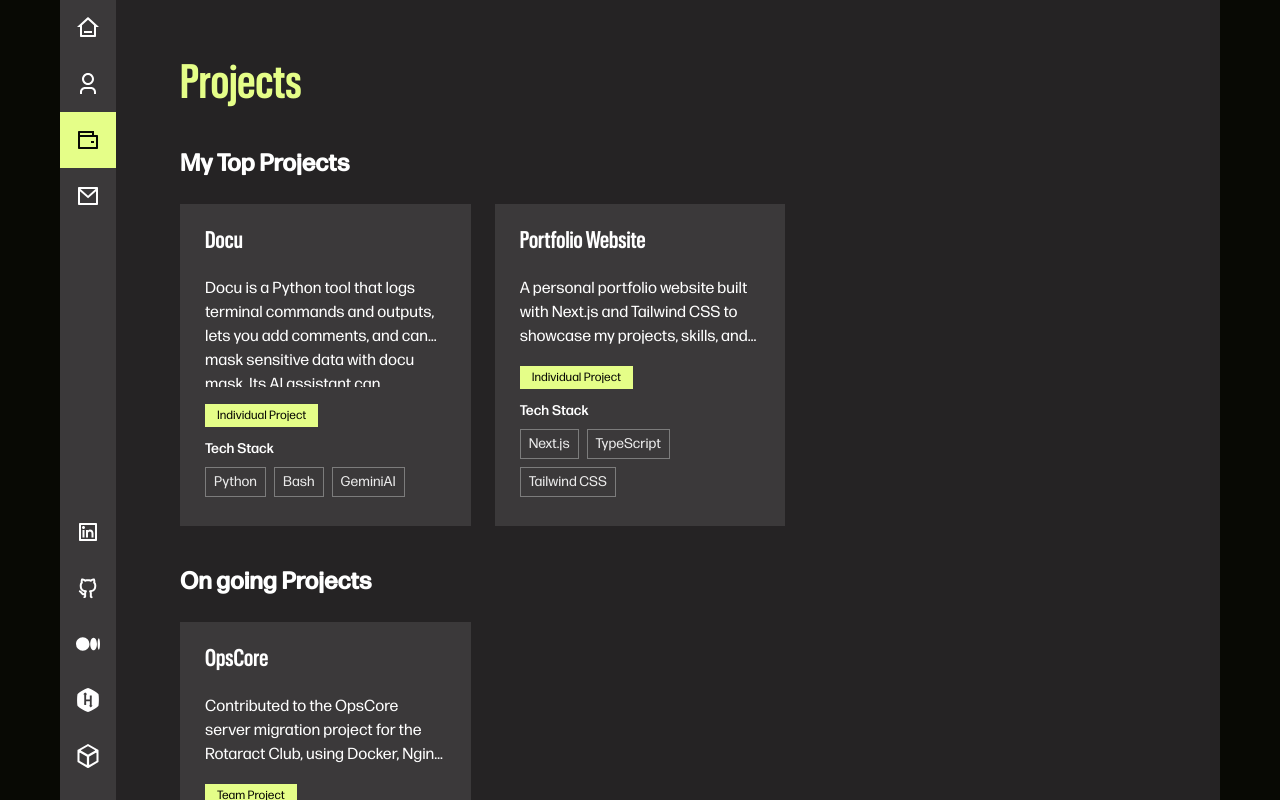
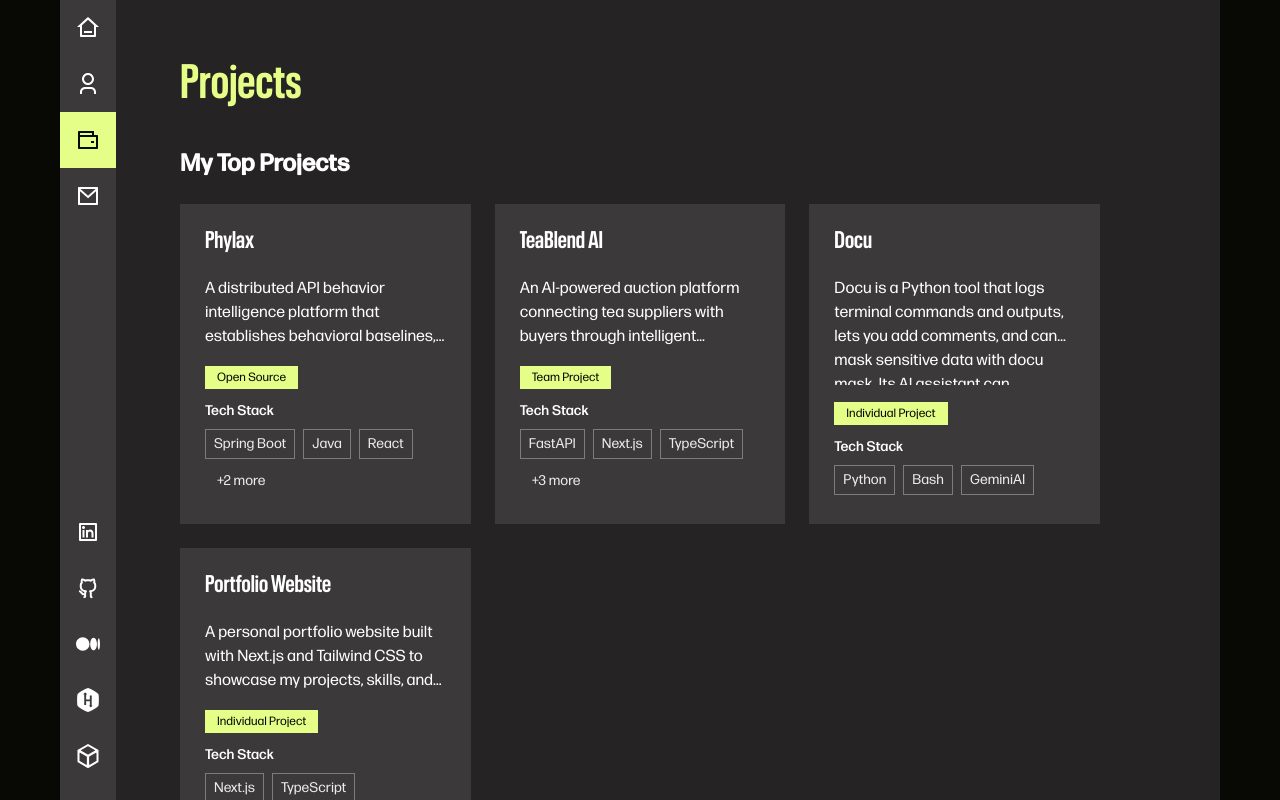
Before and after one commit to nehanz/portfolio-v1, a Next.js app: page /projects in a window 1280 px wide. Built offline with nearby package versions, Linux system fonts and the light colour scheme.

Commit message:
Update education details, correct year in introduction, and modify project data

```diff
--- a/app/about/page.tsx
+++ b/app/about/page.tsx
@@ -139,9 +139,8 @@ const EDUCATION_DETAILS: EducationItem[] = [
     duration: "2024 - Present",
     details: (
       <div>
-        I have a CGPA of 4.00/4.00. I&#39;m involved in Badminton and IEEE, and I
-        received Dean&#39;s List recognition for my performance in both L1S1 and
-        L2S1.
+        I have a CGPA of 3.99 /4.00. I&#39;m involved in Badminton and IEEE, and I
+        received Dean&#39;s List recognition for my performance in all semesters so far.
       </div>
     ),
   },
@@ -567,7 +566,7 @@ const IntroductionDesktop: React.FC = () => {
         viewport={{ once: true }}
         variants={fadeInVariant}
       >
-        Hi, I&#39;m Nehan Wijayagunarathna — a second-year Information Technology
+        Hi, I&#39;m Nehan Wijayagunarathna — a third year Information Technology
         student at the University of Moratuwa. I&#39;m passionate about
         understanding how systems work behind the scenes and building reliable,
         scalable applications. My experience spans full-stack development and
--- a/app/contact/page.tsx
+++ b/app/contact/page.tsx
@@ -153,7 +153,7 @@ export default function Contact() {
   const socialLinks = [
     {
       icon: <MdEmail className="text-xl text-(--color-accent)" />,
-      href: "mailto:nehannimsara003@gmail.com",
+      href: "mailto:nehan.wgy@gmail.com",
       label: "Email",
     },
     {
--- a/app/projects/page.tsx
+++ b/app/projects/page.tsx
@@ -30,7 +30,6 @@ import Image from "next/image";
 
 import project1 from "@/public/images/project1.png";
 import project2 from "@/public/images/project2.png";
-import project3 from "@/public/images/project3.png";
 import project4 from "@/public/images/project4.png";
 import project5 from "@/public/images/project5.png";
 import project6 from "@/public/images/project6.png";
@@ -56,9 +55,33 @@ interface ProjectCardProps {
 
 const PROJECT_DATA: ProjectData[] = [
   {
+    title: "Phylax",
+    description:
+      "A distributed API behavior intelligence platform that establishes behavioral baselines, detects anomalous API usage in real time, explains security risks, and provides operational analytics through an event-driven microservices architecture.",
+    techStack: ["Spring Boot", "Java", "React", "TypeScript", "Docker"],
+    gitLink: "https://github.com/nehanz/phylax",
+    category: "My Top Projects",
+    label: "Open Source",
+    duration: "2026 Aug - Present",
+    contribution: "Microservices Architecture, Anomaly Detection Engine, Backend & Frontend Development",
+  },
+  {
+    title: "TeaBlend AI",
+    description:
+      "An AI-powered auction platform connecting tea suppliers with buyers through intelligent matching, real-time auctions, quality verification, predictive analytics, and secure escrow transactions to drive sustainable resource trading.",
+    techStack: ["FastAPI", "Next.js", "TypeScript", "Azure", "SQLAlchemy", "Postman"],
+    gitLink: "https://github.com/nehanz/teablendai-project",
+    siteLink: "http://teablendai-project.vercel.app/",
+    category: "My Top Projects",
+    label: "Team Project",
+    duration: "2025 Sep - 2026 Aug",
+    client: "Inivos Technology (Pvt) Ltd.",
+    contribution: "Full Stack Development, AI Integration, Azure Deployment",
+  },
+  {
     title: "Docu",
     description:
-      "Docu is a Python tool that logs terminal commands and outputs, lets you add comments, and can mask sensitive data with docu mask. Its AI assistant can summarize sessions, explain commands, and help debug, while saving everything in organized, custom directories for easy access",
+      "Docu is a Python tool that logs terminal commands and outputs, lets you add comments, and can mask sensitive data with docu mask. Its AI assistant can summarize sessions, explain commands, and help debug, while saving everything in organized, custom directories for easy access.",
     techStack: ["Python", "Bash", "GeminiAI"],
     gitLink: "https://github.com/nehanz/Docu",
     siteLink:
@@ -92,6 +115,17 @@ const PROJECT_DATA: ProjectData[] = [
     client: "Rotaract Club of University of Moratuwa",
   },
   {
+    title: "LinkR (Revamp)",
+    description:
+      "Revamped the central membership management system with automated member tracking, admin analytics dashboards, fine-grained role-based access control (RBAC), and integrated project management features.",
+    techStack: ["Next.js", "Express.js", "TypeScript", "Prisma", "Supabase", "PostgreSQL"],
+    category: "On going Projects",
+    duration: "2025 Nov - 2026 Jul",
+    label: "Team Project",
+    contribution: "Full Stack Development, Database Design, API Architecture",
+    client: "Rotaract Club of University of Moratuwa",
+  },
+  {
     title: "Are You Ready 2026",
     description:
       "Contributed to the upgrade and improvement of the Are You Ready website by the University of Moratuwa. Assisted in enhancing site functionality, usability, and overall user experience as part of a collaborative development effort.",
@@ -101,6 +135,39 @@ const PROJECT_DATA: ProjectData[] = [
     duration: "2025 Sep - Present",
     label: "Team Project",
     contribution: "Full Stack Development",
+  },
+  {
+    title: "Sallyport",
+    description:
+      "A lightweight, robust Go middleware designed for securing webhook endpoints against payload forgery, replay attacks, and Server-Side Request Forgery (SSRF).",
+    techStack: ["Go", "Security", "Middleware", "HTTP"],
+    gitLink: "https://github.com/nehanz/Sallyport",
+    category: "Projects worked on",
+    label: "Individual Project",
+    duration: "2026 Sep",
+    contribution: "Middleware Design, Cryptographic Verification, Security Engineering",
+  },
+  {
+    title: "RiskAuth",
+    description:
+      "Machine learning models and pipelines for risk-based authentication, including behavioral telemetry data processing, model training, risk score evaluation, and low-latency inference services.",
+    techStack: ["Python", "Machine Learning", "Scikit-learn", "FastAPI"],
+    gitLink: "https://github.com/nehanz/riskauth-ml",
+    category: "Projects worked on",
+    label: "Individual Project",
+    duration: "2026 Sep",
+    contribution: "ML Pipeline Development, Feature Engineering, Inference API",
+  },
+  {
+    title: "FileGuard",
+    description:
+      "A blockchain-based file integrity monitoring system that securely logs and verifies cryptographic file hashes on Ethereum smart contracts, enabling transparent tampering detection and proof of existence.",
+    techStack: ["Python", "Ethereum", "Web3", "Foundry", "Solidity"],
+    gitLink: "https://github.com/nehanz/file-guard",
+    category: "Projects worked on",
+    label: "Individual Project",
+    duration: "2026 Aug",
+    contribution: "Smart Contract Development, Integrity Verification CLI & Backend",
   },
   {
     title: "Ecafe",
@@ -117,9 +184,9 @@ const PROJECT_DATA: ProjectData[] = [
   {
     title: "Bell1.0",
     description:
-      "Developed a mobile app using React Native and Expo to automate school bell schedules. The app allows users to set and manage daily alarms, sending push notifications to signal class transitions. Designed for simplicity and offline reliability, it operates without a backend while providing a clean and intuitive interface. Users can easily customize schedules, enable or disable specific alarms, and receive timely notifications for smooth school operations. The app emphasizes ease of use, accessibility, and dependable functionality across devices",
+      "Developed a mobile app using React Native and Expo to automate school bell schedules. The app allows users to set and manage daily alarms, sending push notifications to signal class transitions. Designed for simplicity and offline reliability, it operates without a backend while providing a clean and intuitive interface. Users can easily customize schedules, enable or disable specific alarms, and receive timely notifications for smooth school operations. The app emphasizes ease of use, accessibility, and dependable functionality across devices.",
     techStack: ["React Native", "Expo"],
-    gitLink: "https://github.com/NehanZ/Farmify",
+    gitLink: "https://github.com/nehanz/bell1.0",
     category: "Projects worked on",
     duration: "2025 Mar - 2025 Apr",
     contribution: "Mobile App Development",
@@ -130,7 +197,7 @@ const PROJECT_DATA: ProjectData[] = [
   {
     title: "Zenn Table",
     description:
-      "The Zenn Table is an automated sand plotter coffee table that combines the art of sand design with smart digital interaction. Powered by an ESP32 and a Core XY motion system, it precisely creates intricate patterns using a magnetic steel ball, while users control designs, LED effects, and colors via a touch display. Its web application enables shop assistants to send personalized messages—perfect for special occasions—while automated drawers and dynamic LED synchronization enhance both functionality and aesthetics",
+      "The Zenn Table is an automated sand plotter coffee table that combines the art of sand design with smart digital interaction. Powered by an ESP32 and a Core XY motion system, it precisely creates intricate patterns using a magnetic steel ball, while users control designs, LED effects, and colors via a touch display. Its web application enables shop assistants to send personalized messages—perfect for special occasions—while automated drawers and dynamic LED synchronization enhance both functionality and aesthetics.",
     techStack: [
       "Embedded System",
       "IOT",
@@ -147,24 +214,9 @@ const PROJECT_DATA: ProjectData[] = [
     imageSrc: project4,
   },
   {
-    title: "Hotel Booking System - frontend",
-    description:
-      "Developed the frontend of a hotel booking system using React.js and Tailwind CSS. Implemented features such as room browsing, booking management, user authentication, and payment processing to provide a seamless user experience for hotel guests",
-    techStack: [
-      "React.js",
-      "Tailwind CSS",
-    ],
-    gitLink: "https://github.com/nehanz/hotel-frontend",
-    category: "Projects worked on",
-    duration: "2024 June - 2025 July",
-    contribution: "Frontend Development",
-    label: "Individual Project",
-    imageSrc: project3,
-  },
-  {
     title: "Farmify",
     description:
-      "Developed Farmify, a web platform where farmers can ask questions and experts provide answers, facilitating knowledge sharing and support in agriculture",
+      "Developed Farmify, a web platform where farmers can ask questions and experts provide answers, facilitating knowledge sharing and support in agriculture.",
     techStack: ["React", "Tailwind CSS", "Firebase"],
     gitLink: "https://github.com/NehanZ/Farmify",
     category: "Projects worked on",
```
